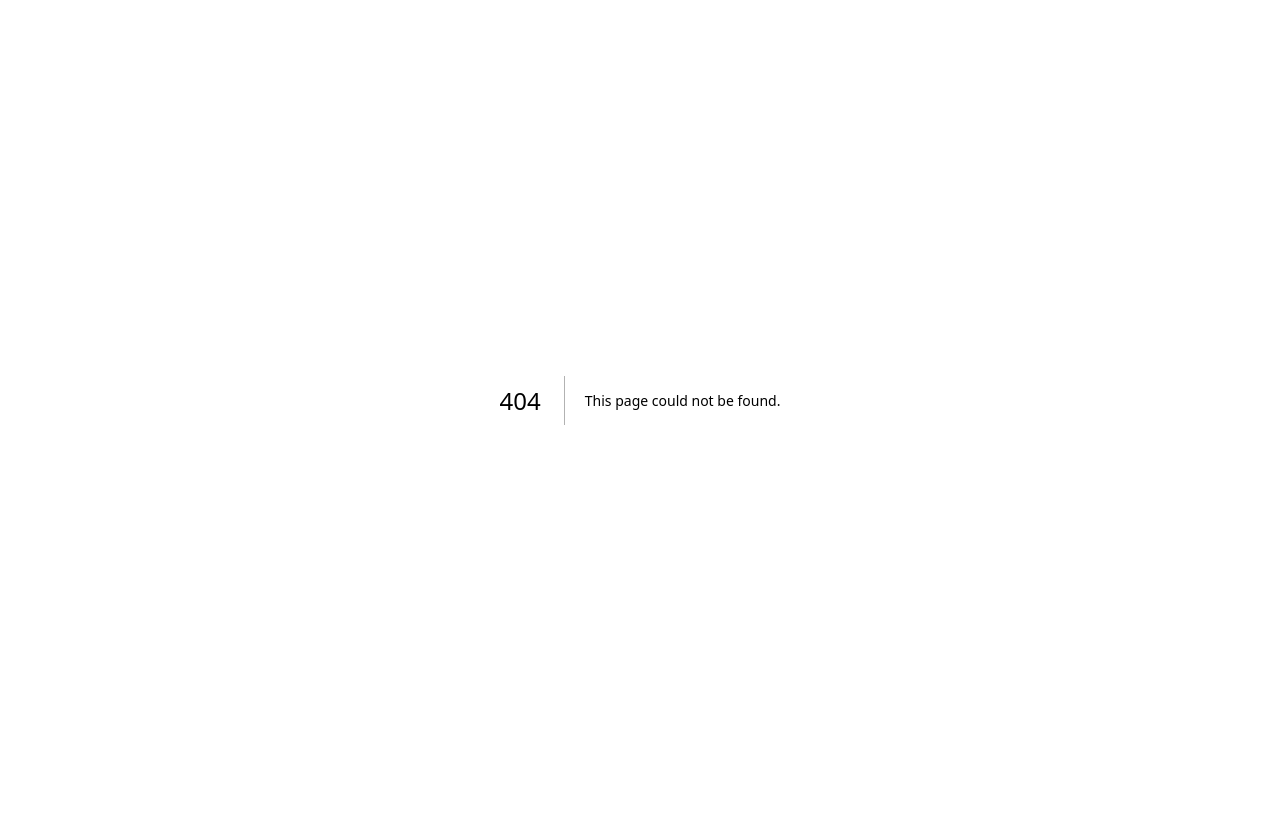
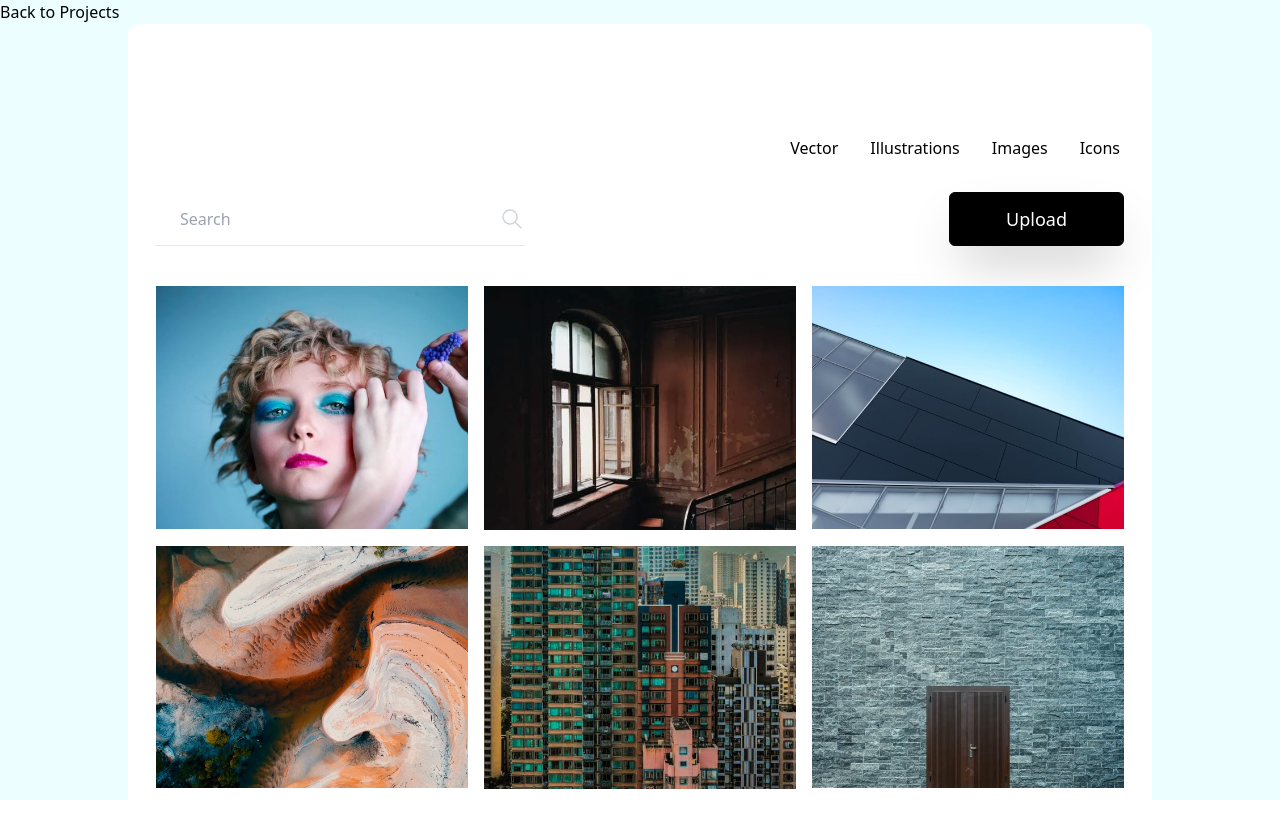
Before and after one commit to hayden-93/tailwind-website-projects, a Next.js app: page /image-gallery in a window 1280 px wide. Before the commit this address had no page. Shown: the top 838 px of the page. Before the commit the page ends 800 px from the top, so only its background shows below. Built offline with nearby package versions, Linux system fonts and the light colour scheme.

Commit message:
feat: Image Gallery project

```diff
--- /dev/null
+++ b/pages/image-gallery.tsx
@@ -0,0 +1,130 @@
+import Image from 'next/image';
+import Link from 'next/link';
+import React from 'react';
+
+const ImageGallery = () => {
+  return (
+    <div className='h-screen bg-cyan-50'>
+      <div>
+        <Link href='/'>Back to Projects</Link>
+      </div>
+      <div className='max-w-screen-lg mx-auto bg-white py-20 rounded-xl'>
+        <header className='p-8'>
+          <nav>
+            <ul className='flex justify-end space-x-8'>
+              <li>
+                <Link href='/'>Vector</Link>
+              </li>
+              <li>
+                <Link href='/'>Illustrations</Link>
+              </li>
+              <li>
+                <Link href='/'>Images</Link>
+              </li>
+              <li>
+                <Link href='/'>Icons</Link>
+              </li>
+            </ul>
+          </nav>
+        </header>
+        <div className='flex flex-col justify-between space-y-5 md:flex-row md:space-y-0'>
+          <div className='flex justify-between border-b ml-7'>
+            <input
+              type='text'
+              className='ml-6 placeholder:font-thin focus:outline-none md:w-80'
+              placeholder='Search'
+            />
+            <button>
+              <svg
+                className='w-6 text-gray-300 duration-200 hover:scale-110'
+                viewBox='0 0 24 24'
+                stroke-width='1.5'
+                stroke='currentColor'
+                fill='none'
+                stroke-linecap='round'
+                stroke-linejoin='round'
+              >
+                <path stroke='none' d='M0 0h24v24H0z' fill='none' />
+                <circle cx='10' cy='10' r='7' />
+                <line x1='21' y1='21' x2='15' y2='15' />
+              </svg>
+            </button>
+          </div>
+          <div className='mr-7'>
+            <button className='py-3 px-14 text-lg font-normal text-white bg-black border border-black rounded-md shadow-2xl duration-200 hover:bg-white hover:text-black'>
+              Upload
+            </button>
+          </div>
+        </div>
+        <div className='grid grid-cols-3 gap-4 px-7 mt-10'>
+          <div>
+            <Image
+              src='/images/image-gallery/image1.jpg'
+              alt=''
+              width={300}
+              height={300}
+              className='w-full'
+            />
+          </div>
+          <div>
+            <div>
+              <Image
+                src='/images/image-gallery/image2.jpg'
+                alt=''
+                width={300}
+                height={300}
+                className='w-full'
+              />
+            </div>
+          </div>
+          <div>
+            <div>
+              <Image
+                src='/images/image-gallery/image3.jpg'
+                alt=''
+                width={300}
+                height={300}
+                className='w-full'
+              />
+            </div>
+          </div>
+          <div>
+            <div>
+              <Image
+                src='/images/image-gallery/image4.jpg'
+                alt=''
+                width={300}
+                height={300}
+                className='w-full'
+              />
+            </div>
+          </div>
+          <div>
+            <div>
+              <Image
+                src='/images/image-gallery/image5.jpg'
+                alt=''
+                width={300}
+                height={300}
+                className='w-full'
+              />
+            </div>
+          </div>
+          <div>
+            <div>
+              <Image
+                src='/images/image-gallery/image6.jpg'
+                alt=''
+                width={300}
+                height={300}
+                className='w-full'
+              />
+            </div>
+          </div>
+        </div>
+      </div>
+    </div>
+  );
+};
+
+export default ImageGallery;
```
